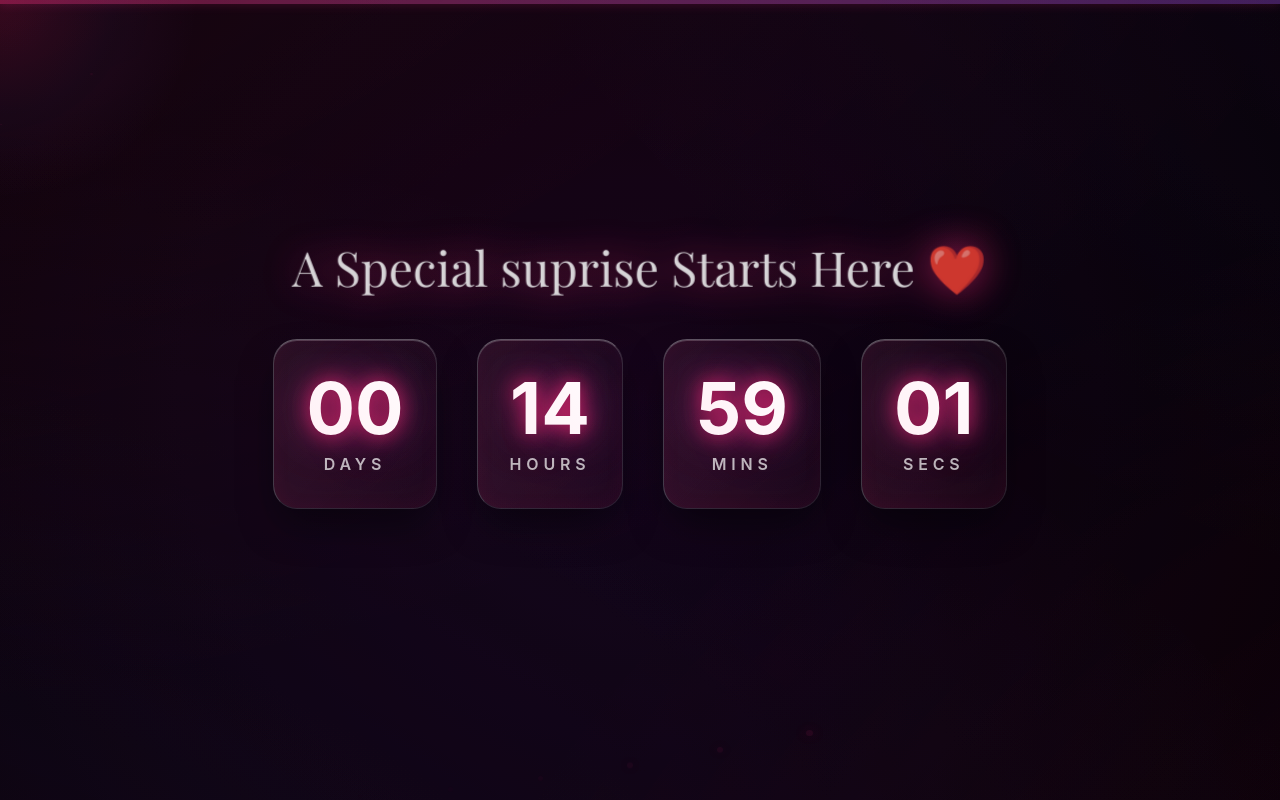
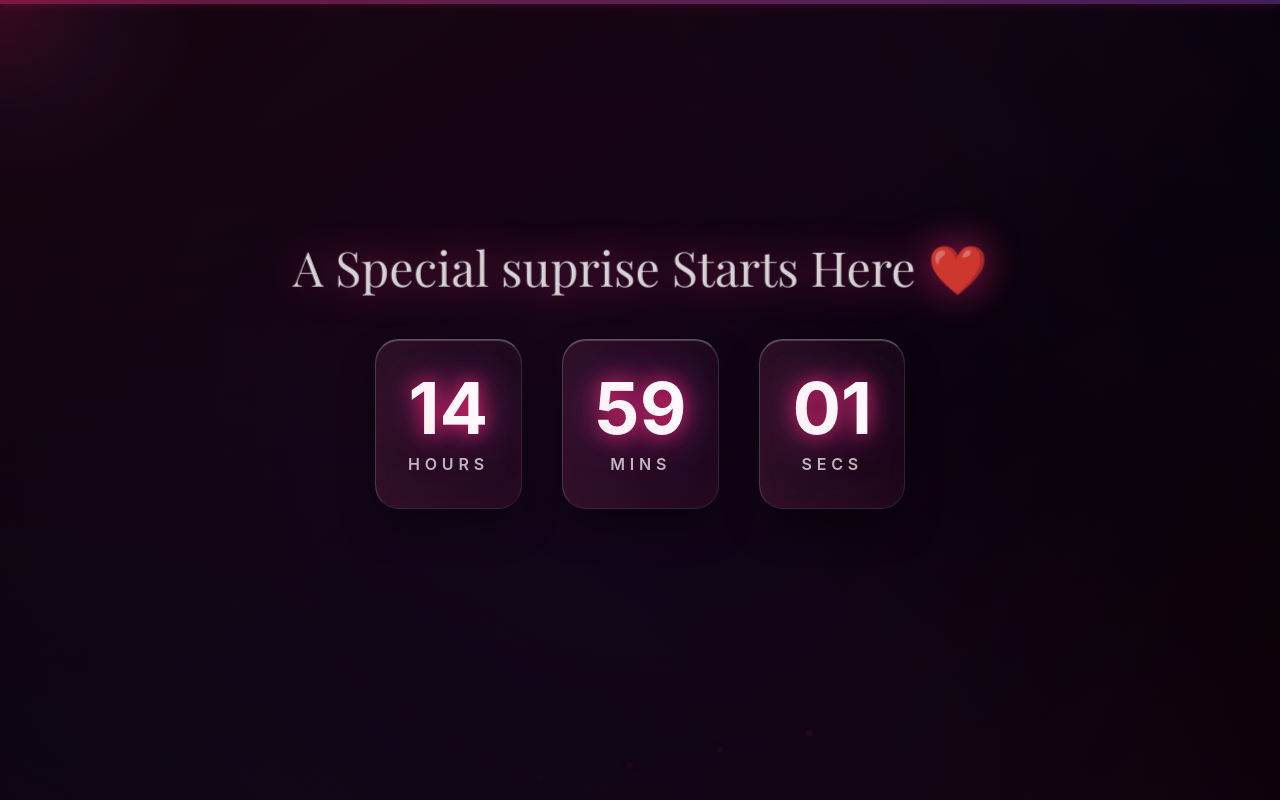
Before and after one commit to Rishyanth-S/BS, a React (Vite) app: page / in a window 1280 px wide. Built offline with nearby package versions, Linux system fonts and the light colour scheme; a web font is replaced by a local one.

Commit message:
feat: remove days from countdown

```diff
--- a/src/components/Sections/Countdown.jsx
+++ b/src/components/Sections/Countdown.jsx
@@ -24,8 +24,7 @@ const Countdown = ({ onUnlock }) => {
         setIsUnlocked(true);
       } else {
         setTimeLeft({
-          days: Math.floor(difference / (1000 * 60 * 60 * 24)),
-          hours: Math.floor((difference / (1000 * 60 * 60)) % 24),
+          hours: Math.floor(difference / (1000 * 60 * 60)),
           minutes: Math.floor((difference / 1000 / 60) % 60),
           seconds: Math.floor((difference / 1000) % 60),
         });
@@ -95,7 +94,6 @@ const Countdown = ({ onUnlock }) => {
         {!isUnlocked ? (
           <div className="flex flex-wrap justify-center gap-6 md:gap-10 mb-12 preserve-3d">
             {[
-              { label: 'Days', value: timeLeft.days },
               { label: 'Hours', value: timeLeft.hours },
               { label: 'Mins', value: timeLeft.minutes },
               { label: 'Secs', value: timeLeft.seconds },
```
